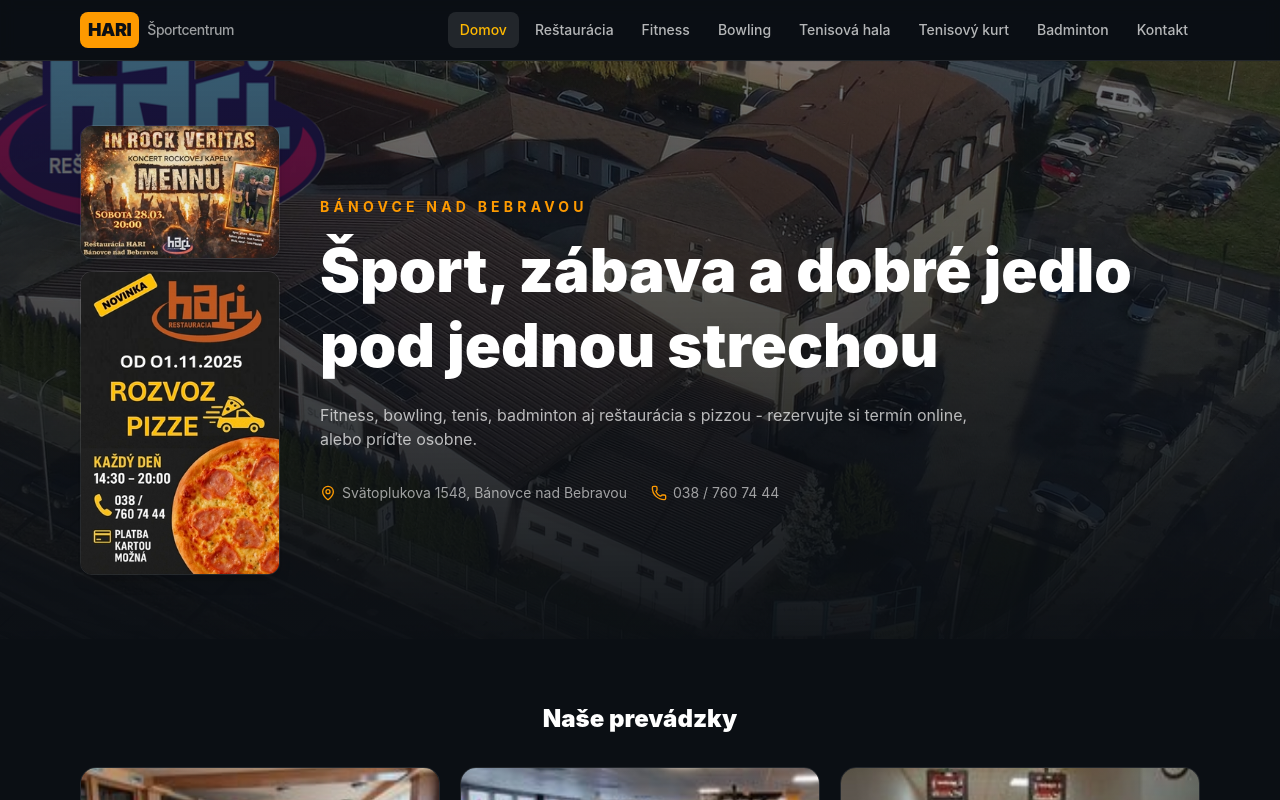
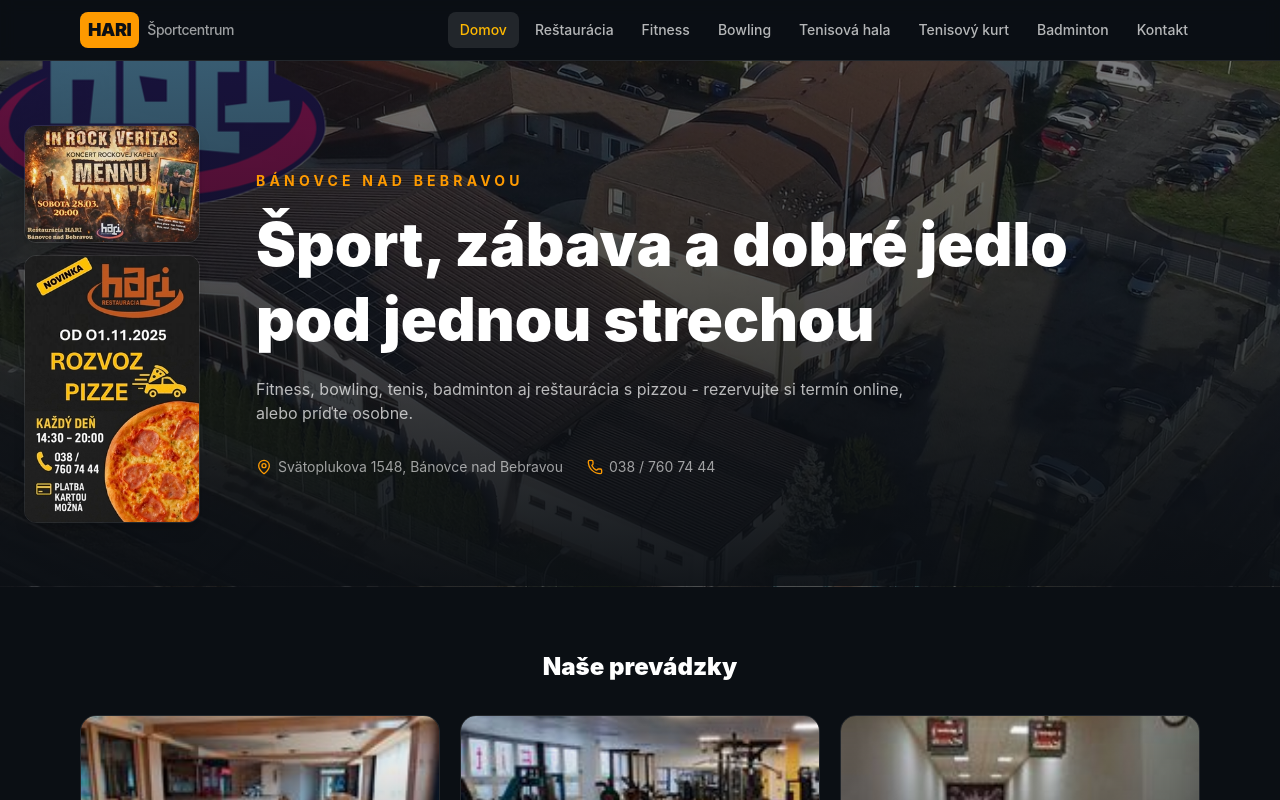
Before and after one commit to sky1407/hari-sportcentrum, a React (Vite) app in the folder client/: page / in a window 1280 px wide. Shown: the top 800 px of the page. Built offline with nearby package versions, Linux system fonts and the light colour scheme.

Commit message:
Push hero promo images flush to the viewport's left edge

```diff
--- a/client/src/pages/Home.jsx
+++ b/client/src/pages/Home.jsx
@@ -11,13 +11,13 @@ export default function Home() {
           backgroundImage: 'linear-gradient(180deg, rgba(11,15,20,0.55), rgba(11,15,20,0.97)), url(/photos/hari-komplex.png)',
         }}
       >
-        <div className="mx-auto flex max-w-6xl flex-col gap-10 px-4 py-16 lg:flex-row lg:items-center">
-          <div className="mx-auto w-full max-w-[200px] shrink-0 space-y-3 lg:mx-0">
+        <div className="flex flex-col gap-10 py-16 lg:flex-row lg:items-center">
+          <div className="mx-auto w-full max-w-[200px] shrink-0 space-y-3 px-4 sm:px-6 lg:mx-0 lg:pl-6 lg:pr-0">
             <img src="/photos/aktualna-akcia.jpg" alt="Aktuálna akcia" className="w-full rounded-xl border border-white/10 shadow-lg" />
             <img src="/photos/pizza-rozvoz.jpg" alt="Rozvoz pizze - novinka" className="w-full rounded-xl border border-white/10 shadow-lg" />
           </div>
 
-          <div className="flex-1 text-center lg:text-left">
+          <div className="flex-1 px-4 text-center lg:text-left">
             <p className="text-sm font-bold uppercase tracking-[0.3em] text-amber-500">Bánovce nad Bebravou</p>
             <h1 className="mt-4 text-4xl font-black leading-tight text-white sm:text-6xl">
               Šport, zábava a dobré jedlo
```
